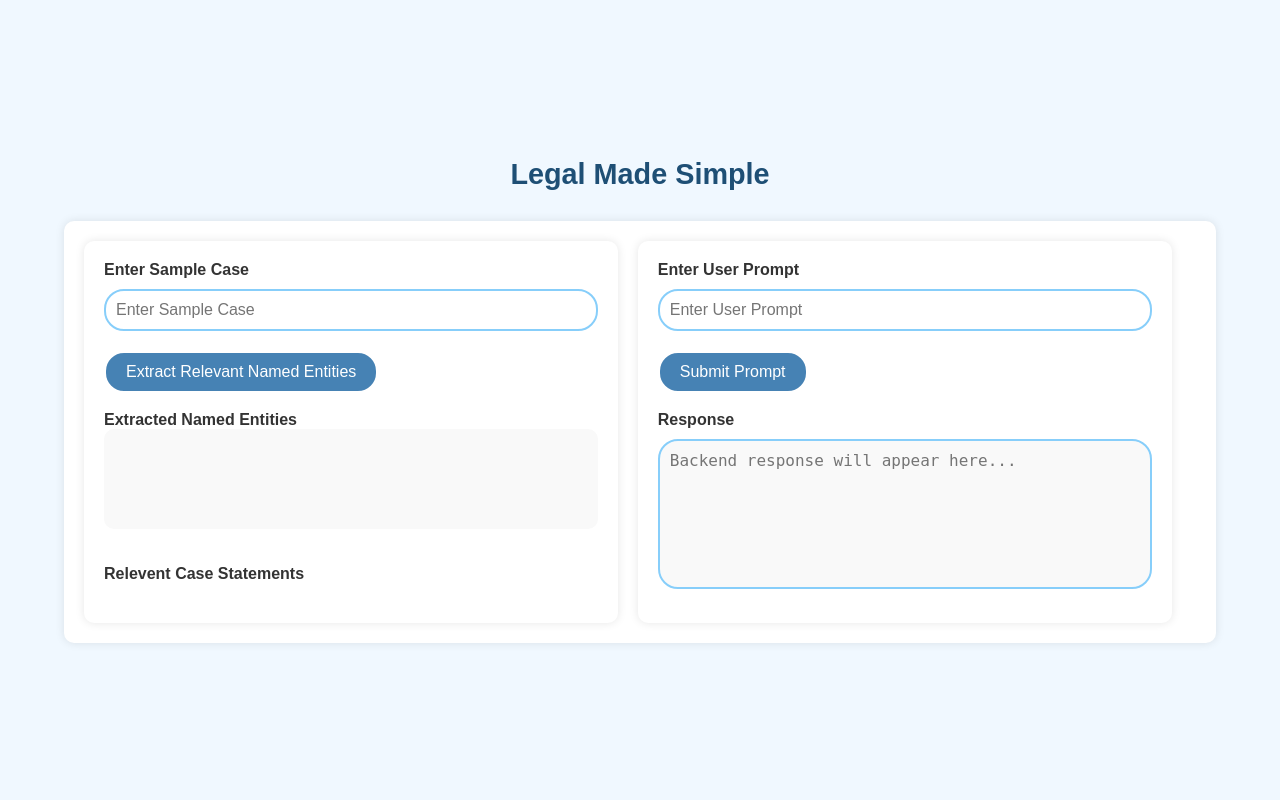
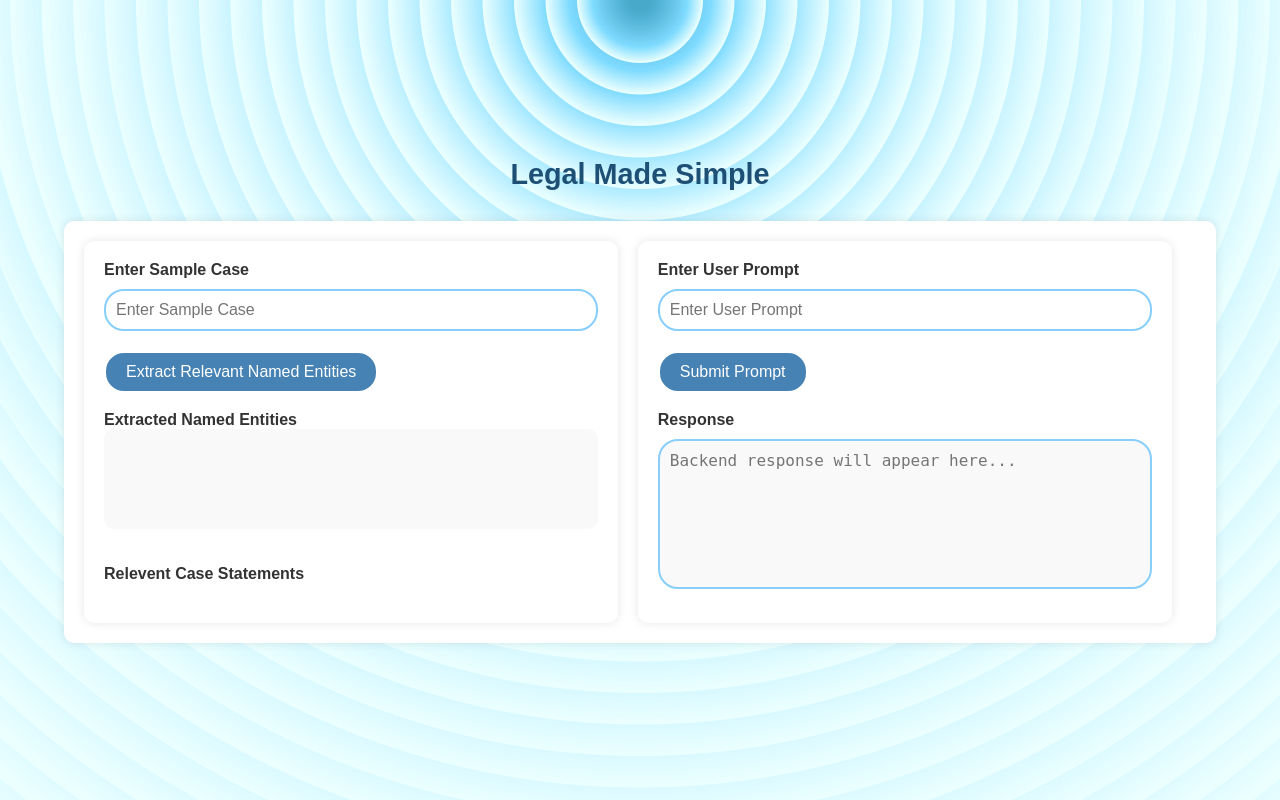
Before and after one commit to Skanda-P-R/Legal-Made-Simple, a Flask app: page / in a window 1280 px wide. Run offline with Flask 3, Linux system fonts and the light colour scheme.

Commit message:
Updated Background

```diff
--- a/static/css/style.css
+++ b/static/css/style.css
@@ -1,5 +1,9 @@
 body {
     background-color: #f0f8ff; /* Light blue background */
+    background-image: url('bg.png');
+    background-size: cover;
+    background-repeat: no-repeat;
+    background-position: center;
     font-family: Arial, sans-serif;
     margin: 0;
     padding: 0;
```
Also changed, not shown: static/css/bg.png (added).
